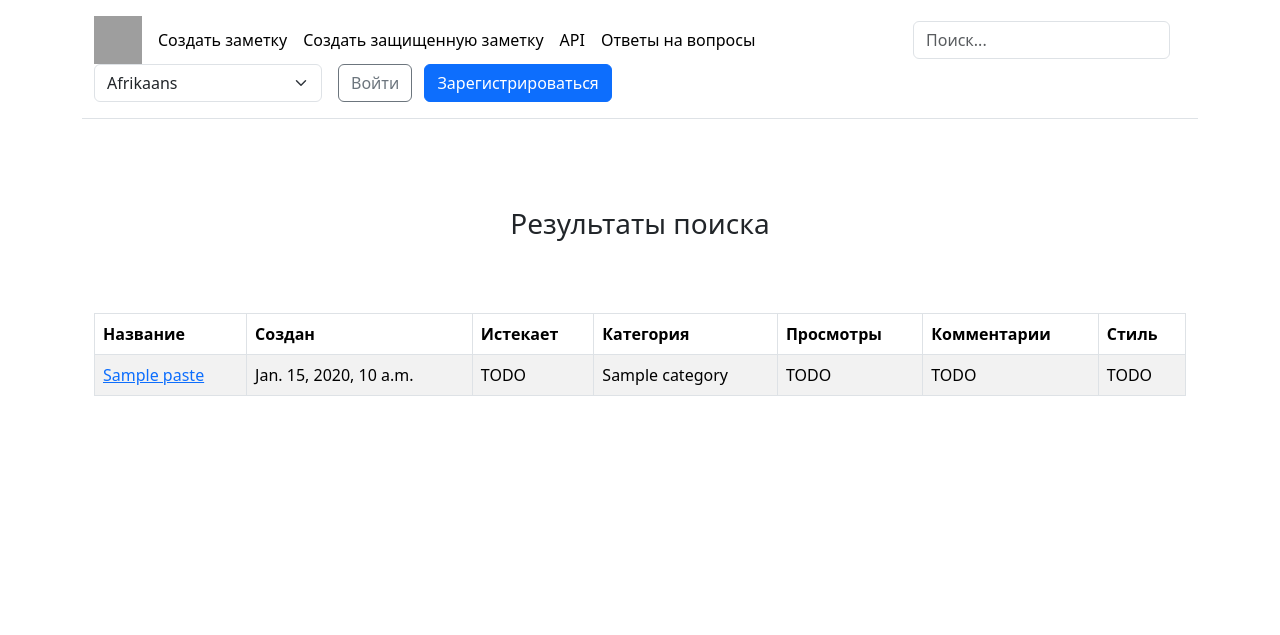
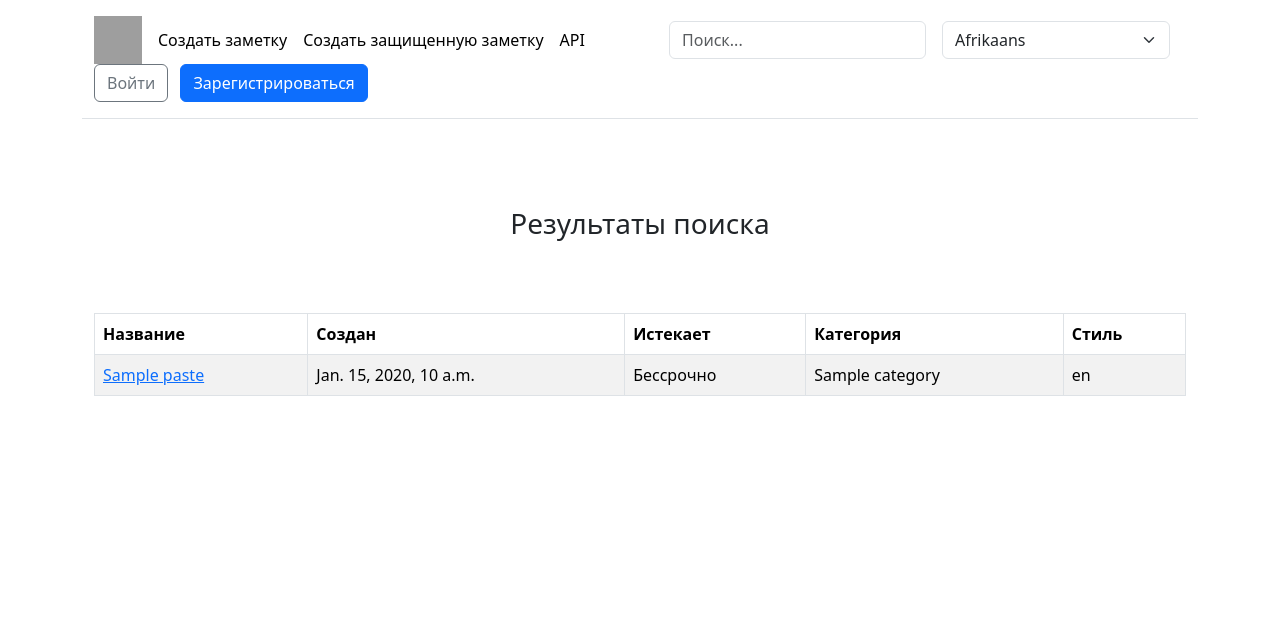
Before and after one commit to PlakIA/pastehub, a Django app: template pastehub/templates/paste/search_results.html in a window 1280 px wide. Shown: the top 635 px of the page. Run offline with Django 4.2, Linux system fonts and the light colour scheme; the template is opened without the code that fills it: most values are stand-ins (such as "Sample title", 1, 10 or a date in 2020); grey boxes are pictures that could not be loaded.

Commit message:
fix some bugs

```diff
--- a/pastehub/templates/includes/header.html
+++ b/pastehub/templates/includes/header.html
@@ -21,12 +21,11 @@
               </a>
             </li>
             <li><a href="{% url 'api:root' %}" class="nav-link px-2 link-body-emphasis">{% translate 'API' %}</a></li>
-            <li><a href="#" class="nav-link px-2 link-body-emphasis">{% translate 'Ответы на вопросы' %}</a></li>
           </ul>
         {% endwith %}
 
 
-        <form class="col-12 col-lg-auto mb-3 mb-lg-0 me-lg-3" role="search" action="{% url 'paste:search' %}" method="get">
+        <form class="col-12 col-lg-auto mb-3 mb-lg-0 me-lg-3" role="search" action="{% url 'paste:search' %}" method="get" >
           <input type="text" name="q" class="form-control" placeholder="{% translate 'Поиск...' %}" aria-label="{% translate 'Поиск...' %}">
           <input type="hidden" name="page" class="form-control" value="1">
         </form>
--- a/pastehub/templates/paste/detail.html
+++ b/pastehub/templates/paste/detail.html
@@ -27,7 +27,7 @@
 
       <div>
         <small class="text-muted">
-          {% translate 'Автор' %}: <strong>{{ paste.author.username }}</strong> |
+          {% translate 'Автор' %}: <strong><a href={% url "users:user-detail" paste.author.username %}?page=1>{{ paste.author.username }}</a></strong> |
           {% translate 'Стиль' %}: <strong>{{ paste.language }}</strong>
           <br>{% translate 'Дата создания' %}: <strong>{{ paste.created }}</strong> |
           {% translate 'Дата обновления' %}: <strong>{{ paste.updated }}</strong>
--- a/pastehub/templates/paste/search_results.html
+++ b/pastehub/templates/paste/search_results.html
@@ -17,8 +17,6 @@
             <th>{% translate 'Создан' %}</th>
             <th>{% translate 'Истекает' %}</th>
             <th>{% translate 'Категория' %}</th>
-            <th>{% translate 'Просмотры' %}</th>
-            <th>{% translate 'Комментарии' %}</th>
             <th>{% trans 'Стиль' %}</th>
           </tr>
         </thead>
@@ -27,11 +25,9 @@
             <tr>
               <td><a href="{% url 'paste:detail' paste.short_link %}">{{ paste.title }}</a></td>
               <td>{{ paste.created }}</td>
-              <td>TODO</td>
+              <td>{% if paste.created|add:paste.expired_duration %}{{ paste.created|add:paste.expired_duration }}{% else %}{% translate 'Бессрочно' %}{% endif %}</td>
               <td>{{ paste.category }}</td>
-              <td>TODO</td>
-              <td>TODO</td>
-              <td>TODO</td>
+              <td>{{ paste.language }}</td>
             </tr>
           {% endfor %}
         </tbody>
--- a/pastehub/users/views.py
+++ b/pastehub/users/views.py
@@ -11,9 +11,8 @@ from django.core.paginator import Paginator
 from django.http import (
     HttpResponse,
     HttpResponseBadRequest,
-    HttpResponseNotAllowed,
 )
-from django.shortcuts import get_object_or_404, render
+from django.shortcuts import get_object_or_404, redirect, render
 from django.urls import reverse
 from django.utils import timezone
 from django.utils.crypto import get_random_string
@@ -198,7 +197,7 @@ def backup_pastes(request, username, format_file):
 
         return response
 
-    return HttpResponseNotAllowed("Нельзя сделать backup чужих заметок")
+    return redirect("paste:create")
 
 
 __all__ = ()
```
Also changed, not shown: pastehub/templates/users/user_detail.html (+6 -6 lines), pastehub/locale/en/LC_MESSAGES/django.po, pastehub/locale/ru/LC_MESSAGES/django.po.
